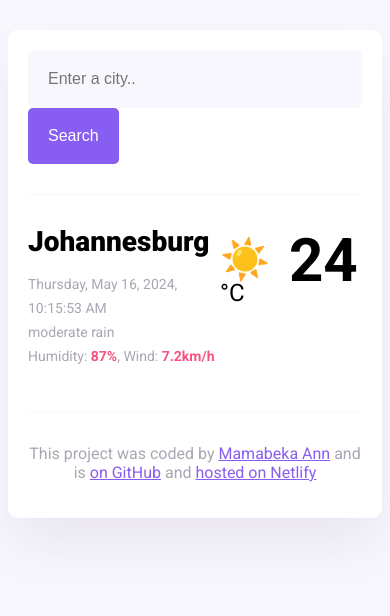
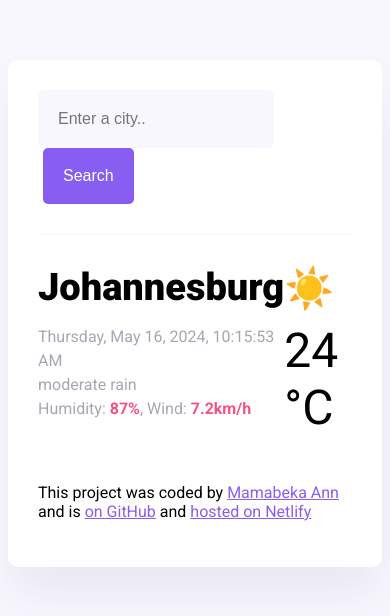
Before and after one commit to MamabekaAnn/weather-application, a website built with Parcel: page index.html in a window 390 px wide. Built offline with nearby package versions, Linux system fonts and the light colour scheme; no server answers.

Commit message:
initial commit

```diff
--- a/index.html
+++ b/index.html
@@ -56,13 +56,13 @@
           >
           and is
           <a
-            href="https://github.com/MamabekaAnn/github---Hosting"
+            href="https://github.com/MamabekaAnn/weather-application"
             target="_blank"
           >
             on GitHub</a
           >
           and
-          <a href="https://cerulean-chaja-3ee366.netlify.app/" target="_blank"
+          <a href="https://classy-beijinho-312306.netlify.app/" target="_blank"
             >hosted on Netlify</a
           >
         </p>
--- a/src/index.js
+++ b/src/index.js
@@ -135,3 +135,4 @@ document.addEventListener("DOMContentLoaded", function () {
 
   fetchWeather("Johannesburg");
 });
+ChatGPT;
--- a/src/styles.css
+++ b/src/styles.css
@@ -77,69 +77,3 @@ main {
   font-size: 40px;
   margin-right: 10px;
 }
-
-.current-temperature-value {
-  font-size: 80px;
-  font-weight: bold;
-}
-
-.current-temperature-unit {
-  font-size: 28px;
-  position: relative;
-  top: -38px;
-}
-
-footer {
-  border-top: 1px solid #f9f7fe;
-  text-align: center;
-  padding-top: 15px;
-  color: rgba(39, 33, 66, 0.4);
-}
-
-@media screen and (max-width: 600px) {
-  .weather-app {
-    margin: 30px auto;
-    padding: 20px;
-  }
-
-  .search-input {
-    width: 100%;
-  }
-
-  .search-button {
-    margin-left: 0;
-  }
-
-  .current-temperature {
-    font-size: 36px;
-  }
-
-  .current-city {
-    font-size: 28px;
-  }
-
-  .current-details {
-    font-size: 14px;
-  }
-
-  .current-temperature-value {
-    font-size: 60px;
-  }
-
-  .current-temperature-unit {
-    font-size: 24px;
-    top: -28px;
-  }
-}
-
-@media screen and (min-width: 601px) and (max-width: 900px) {
-  .weather-app {
-    max-width: 80%;
-  }
-}
-
-@media screen and (min-width: 901px) {
-  .weather-app {
-    max-width: 600px;
-  }
-}
```
